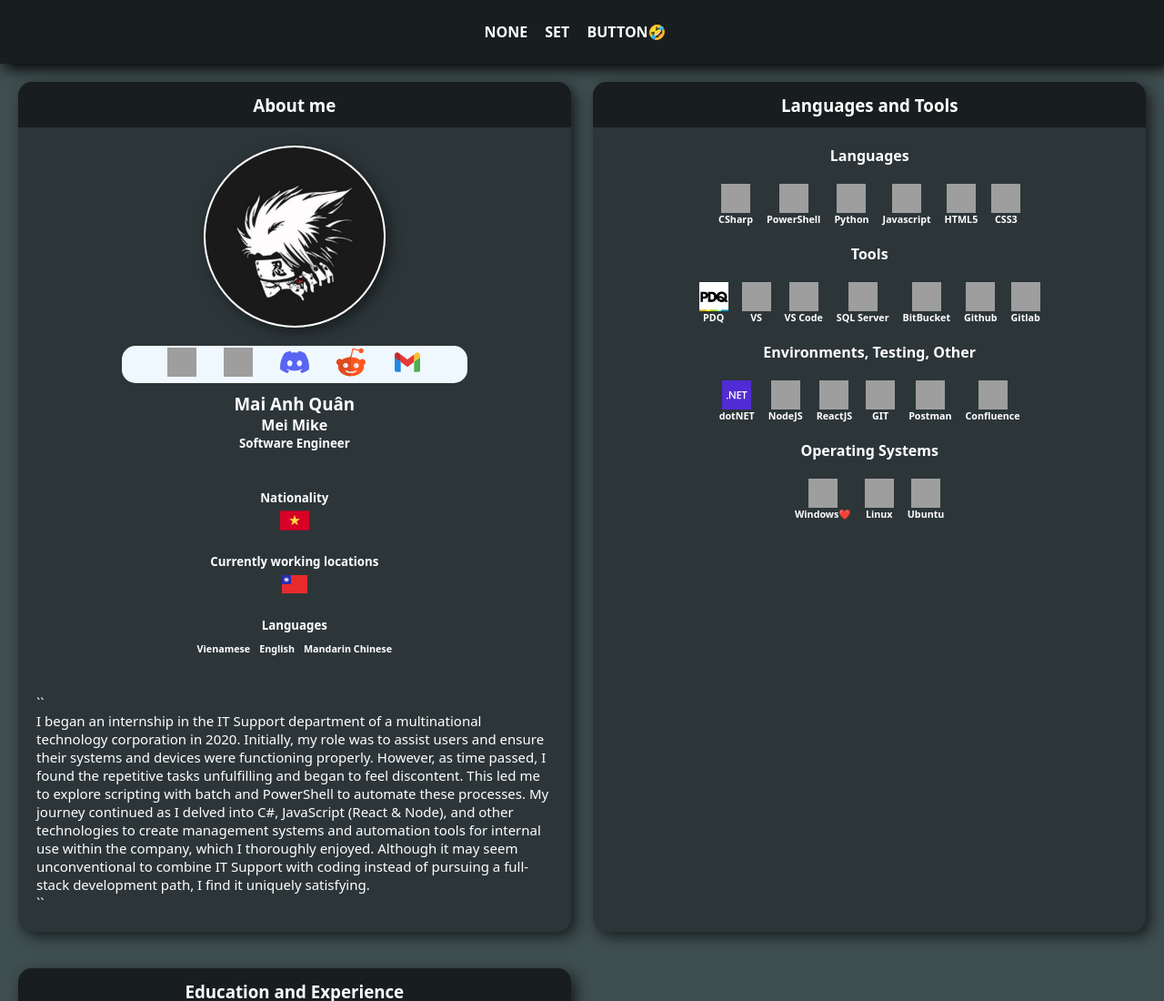
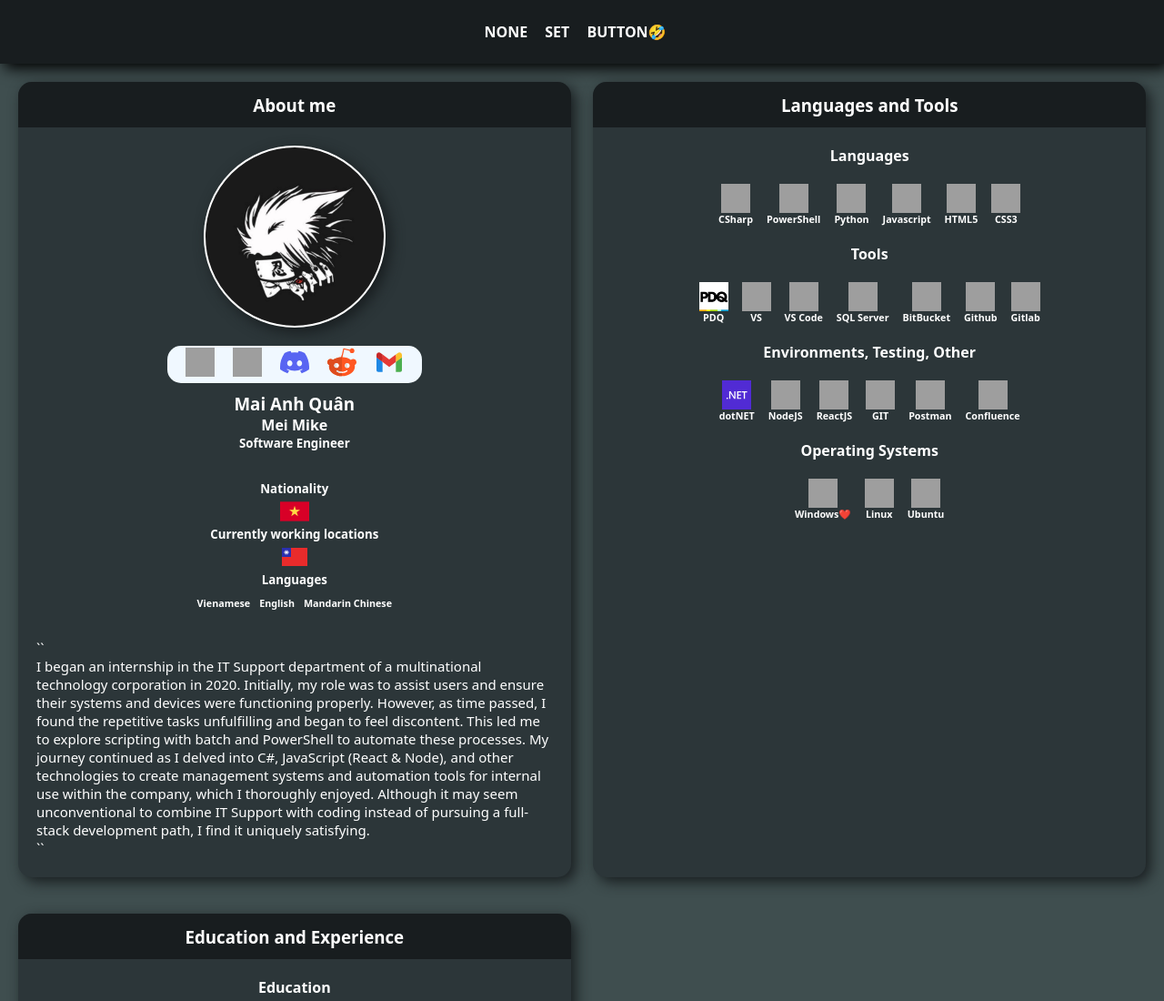
Before and after one commit to anhquanpbc/aboutme, a plain HTML site: page index.html in a window 1280 px wide. Shown: the top 1100 px of the page at 91% size. Drawn offline with Linux system fonts and the light colour scheme; grey boxes are pictures that could not be loaded.

Commit message:
update contact width

```diff
--- a/styles/style.css
+++ b/styles/style.css
@@ -133,11 +133,11 @@ h5 {
     justify-content: center;
     background-color: aliceblue;
     width: fit-content;
-    padding: 2px 50px;
+    padding: 2px 20px;
     border-radius: 15px;
     margin-top: 10px;
     margin-bottom: 10px;
-    gap: 30px;
+    gap: 20px;
 }
 
 #contacts img {
@@ -192,13 +192,13 @@ h5 {
     display: flex;
     flex-direction: column;
     width: auto;
-    margin: 10px 20px;
+    margin: 10px;
     opacity: 1;
     border-radius: 15px;
 }
 
 .locations-langs {
-    padding: 10px;
+    /* padding: 10px; */
     display: flex;
     flex-direction: column;
     align-items: center;
```
